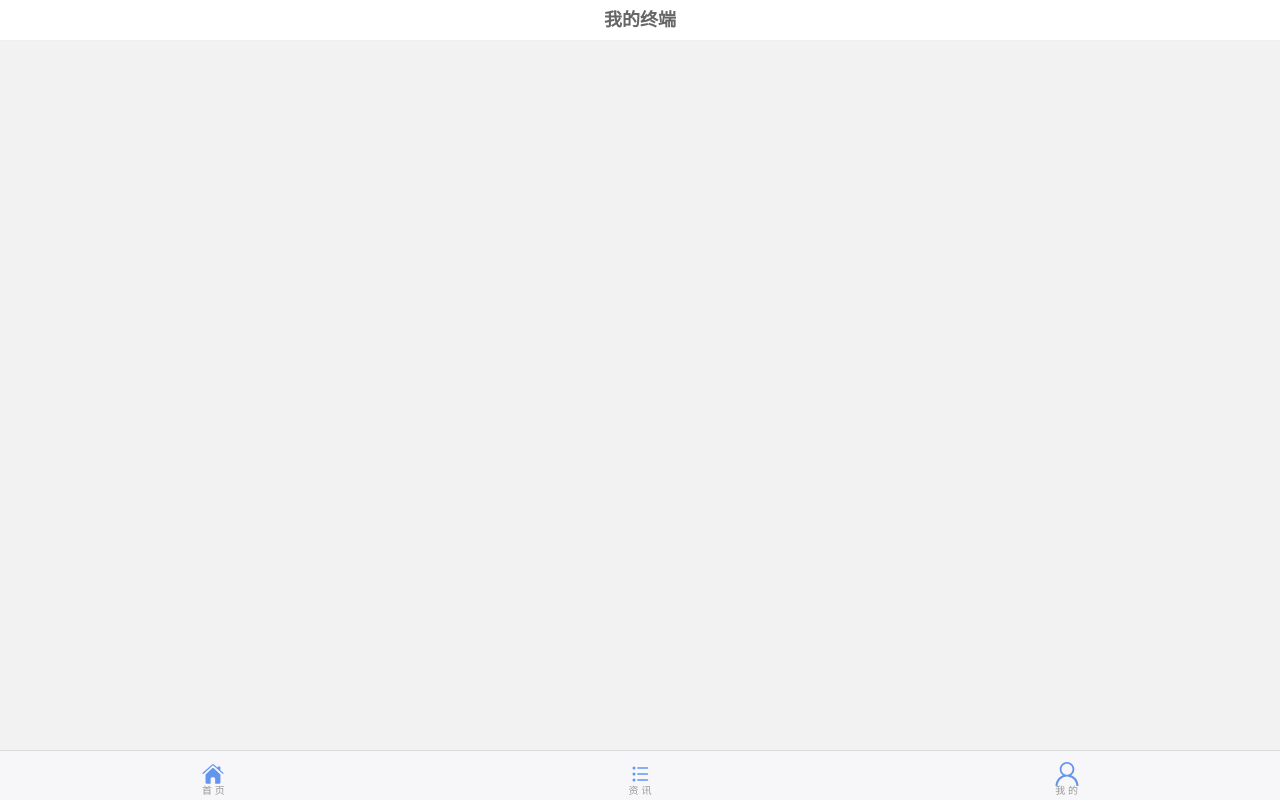
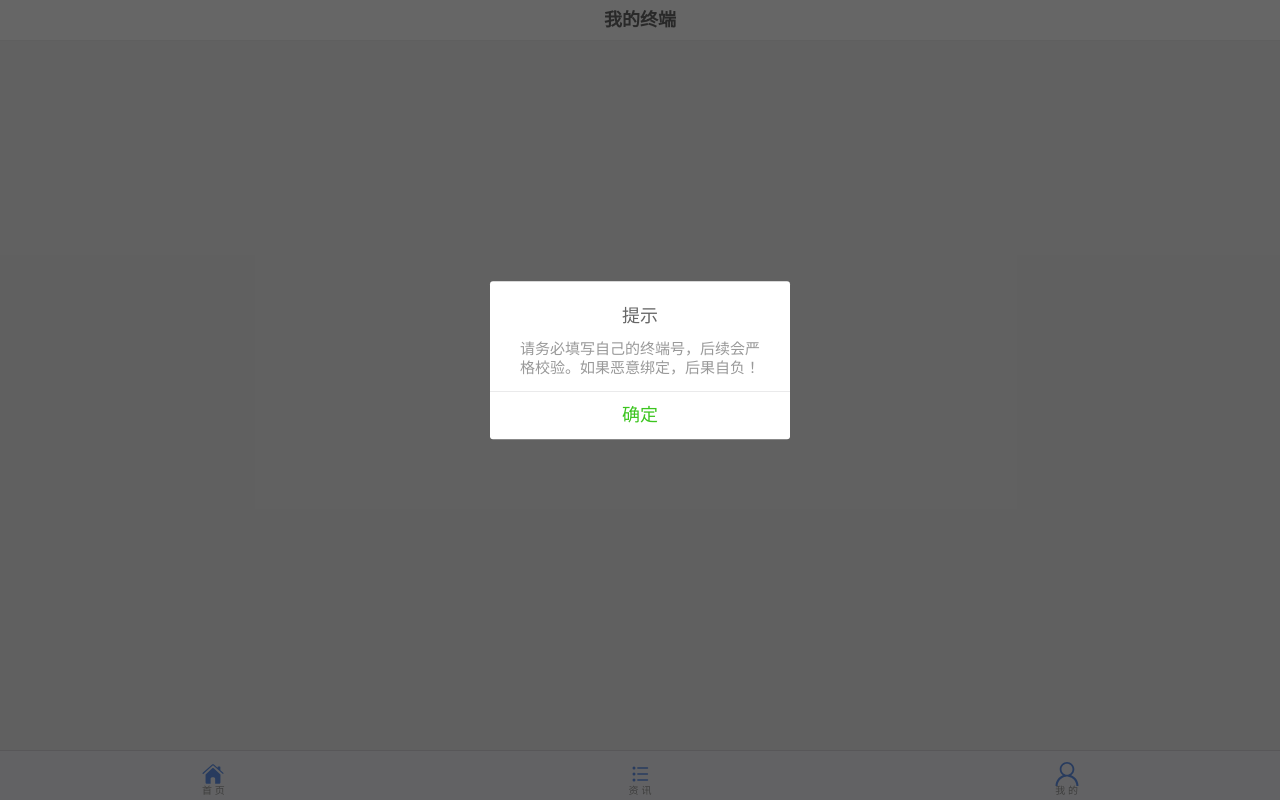
Before and after one commit to imouren/lakala, a Django app: page /user/pos_list/ in a window 1280 px wide. Run offline with Django 3.2, Linux system fonts and the light colour scheme; the visitor is signed in with stand-in values (Sample User, id 1).

Commit message:
add more page

```diff
--- a/lkl/lkl/templates/lkl/pos_list.html
+++ b/lkl/lkl/templates/lkl/pos_list.html
@@ -30,6 +30,8 @@
 {% endblock %}
 
 {% block footer_js_extra %}
-
+<script>
+    $.alert("请务必填写自己的终端号，后续会严格校验。如果恶意绑定，后果自负！");
+</script>
 
 {% endblock %}
```
